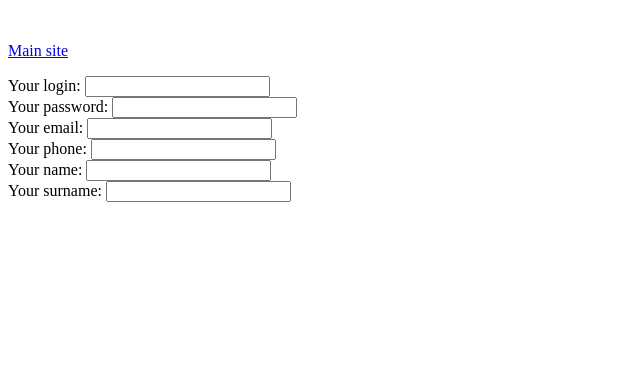
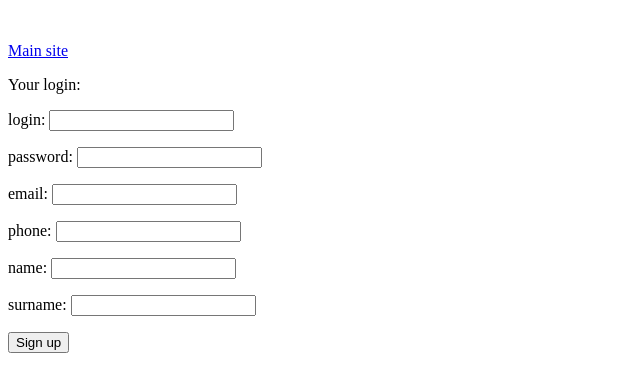
Before and after one commit to karolinakowalczyk/Hotele-bazy-danych, a Django app: page /signUp/ in a window 1280 px wide. Shown: the top 392 px of the page, without its empty margins (0-640 px from the left). Run offline with Django 3.2, Linux system fonts and the light colour scheme.

Commit message:
Sign up WORK :D

```diff
--- /dev/null
+++ b/hotele_baza/hotele_baza/databaseapp/forms.py
@@ -0,0 +1,12 @@
+from django import forms
+from .models import Users
+
+class SignUpForm(forms.ModelForm):
+    class Meta:
+        model = Users
+        fields = ['login', 'password','email', 'phone', 'name', 'surname']
+        labels = {'login': 'login', 'password': 'password', 'email': 'email', 'phone': 'phone', 'name': 'name', 'surname': 'surname'}
+        widgets = {
+            'password': forms.PasswordInput,
+            'email': forms.EmailInput,
+        }
--- a/hotele_baza/hotele_baza/databaseapp/templates/databaseapp/index.html
+++ b/hotele_baza/hotele_baza/databaseapp/templates/databaseapp/index.html
@@ -6,7 +6,6 @@
         <input type="button" onclick="location.href='signUp';" value="Sign Up" />
         <input type="button" onclick="location.href='login';" value="Sign in" />
         <input type="button" onclick="location.href='browse';" value="Show free rooms" />
-        <!--<button type="button">Show free rooms</button>-->
     </div>
 
     {% if user_list %}
--- a/hotele_baza/hotele_baza/databaseapp/templates/databaseapp/signUp.html
+++ b/hotele_baza/hotele_baza/databaseapp/templates/databaseapp/signUp.html
@@ -2,8 +2,14 @@
 
 {% block content %}
      <div class="signupbuttons">
-        <label for="userlogin">Your login:</label>
-        <input type="text" name="userlogin" id="userlogin" />
+
+        <label>Your login:</label>
+        <form action="{% url 'databaseapp:signUp' %}" method='post'>
+        {% csrf_token %}
+        {{form.as_p}}
+        <button name="signUpBtn" type="submit">Sign up</button>
+        </form>
+        <!--- <input type="text" name="userlogin" id="userlogin" />
         <br>
         <label for="userpassword">Your password:</label>
         <input type="password" name="userpassword" id="userpassword" />
@@ -19,6 +25,6 @@
         <br>
         <label for="usersurname">Your surname:</label>
         <input type="text" name="usersurname" id="usersurname" />
-         <br>
+         <br>-->
     </div>
 {% endblock content %}
--- a/hotele_baza/hotele_baza/databaseapp/views.py
+++ b/hotele_baza/hotele_baza/databaseapp/views.py
@@ -1,5 +1,7 @@
-from django.shortcuts import render
+from django.shortcuts import render, redirect
+#from django.contrib.auth.forms import UserCreationForm
 from .models import Users, Rooms
+from .forms import SignUpForm
 
 def index(request):
     user_list = Users.objects.order_by('surname')[:5]
@@ -10,7 +12,15 @@ def login(request):
     return render(request, 'databaseapp/login.html')
 
 def signUp(request):
-    return render(request, 'databaseapp/signUp.html')
+    if request.method != 'POST':
+        form = SignUpForm()
+    else:
+        form = SignUpForm(data = request.POST)
+        if form.is_valid():
+            form.save()
+            return redirect('databaseapp:index')
+    context = {'form': form}
+    return render(request, 'databaseapp/signUp.html', context)
 
 def browse(request):
     rooms_list = Rooms.objects.order_by('room_id')
```
